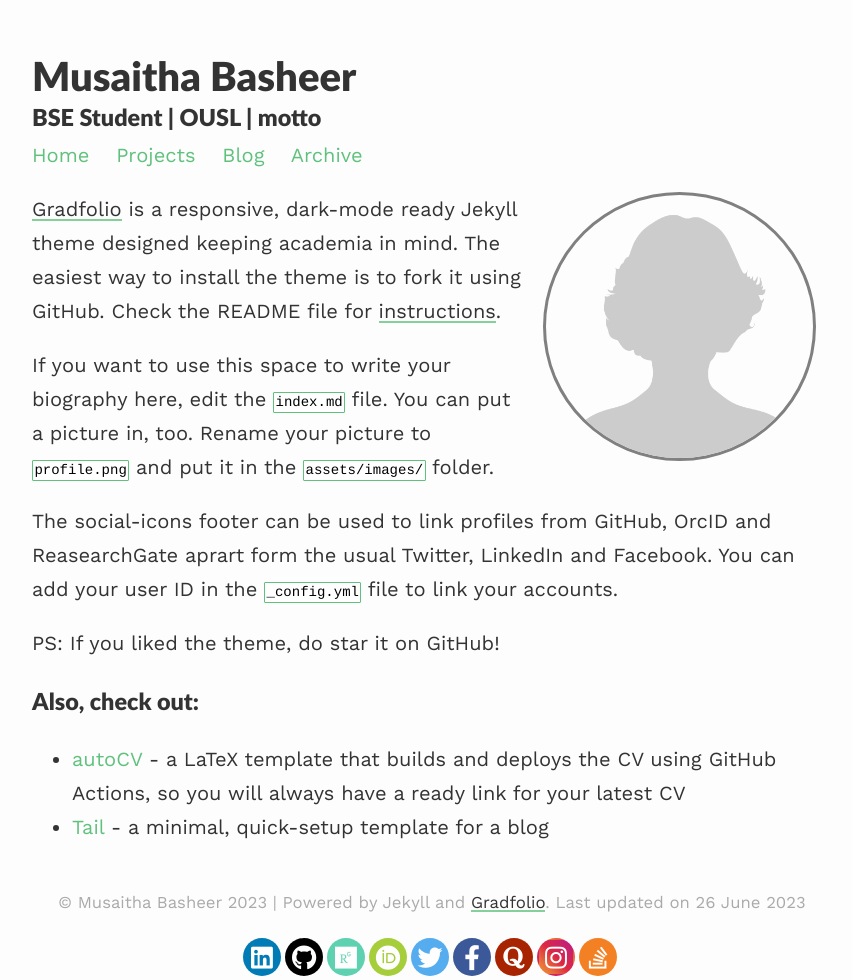
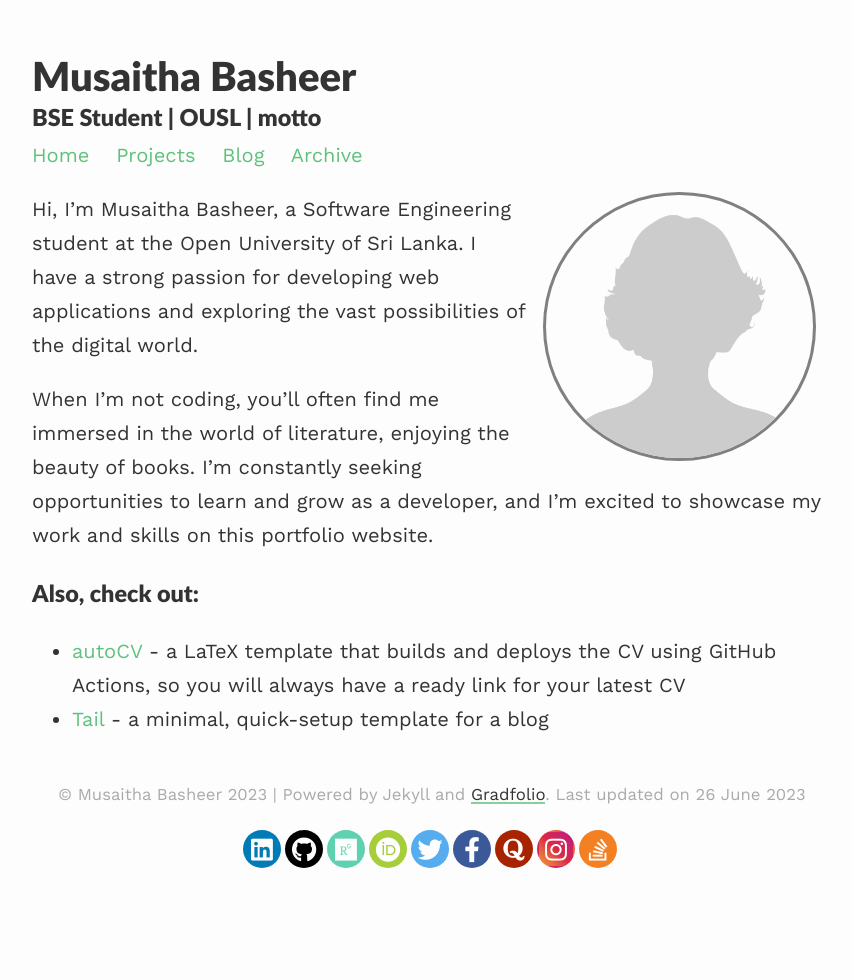
Before and after one commit to MhaaniBA/MhaaniBA.github.io, a Jekyll site: the page built from index.md, in a window 1280 px wide. Shown: the whole page, without its empty margins (208-1060 px from the left). Built offline with Jekyll 4.4.1, drawn with Linux system fonts in a browser that asks for light colours; nearby versions of some CDN libraries.

Commit message:
profile update

```diff
--- a/index.md
+++ b/index.md
@@ -7,13 +7,16 @@ profile:
 published: true
 ---
 
-[Gradfolio](https://github.com/jitinnair1/gradfolio){:target="_blank"} is a responsive, dark-mode ready Jekyll theme designed keeping academia in mind. The easiest way to install the theme is to fork it using GitHub. Check the README file for [instructions](https://github.com/jitinnair1/gradfolio#installation){:target="_blank"}.
+Hi, I'm Musaitha Basheer, a Software Engineering student at the Open University of Sri Lanka. I have a strong passion for developing web applications and exploring the vast possibilities of the digital world.
 
-If you want to use this space to write your biography here, edit the `index.md` file. You can put a picture in, too. Rename your picture to `profile.png` and put it in the `assets/images/` folder.
+ When I'm not coding, you'll often find me immersed in the world of literature, enjoying the beauty of books. I'm constantly seeking opportunities to learn and grow as a developer, and I'm excited to showcase my work and skills on this portfolio website.
 
-The social-icons footer can be used to link profiles from GitHub, OrcID and ReasearchGate aprart form the usual Twitter, LinkedIn and Facebook. You can add your user ID in the `_config.yml` file to link your accounts.
 
-PS: If you liked the theme, do star it on GitHub!
+
+
+
+
+
 
 ### Also, check out:
 
```
